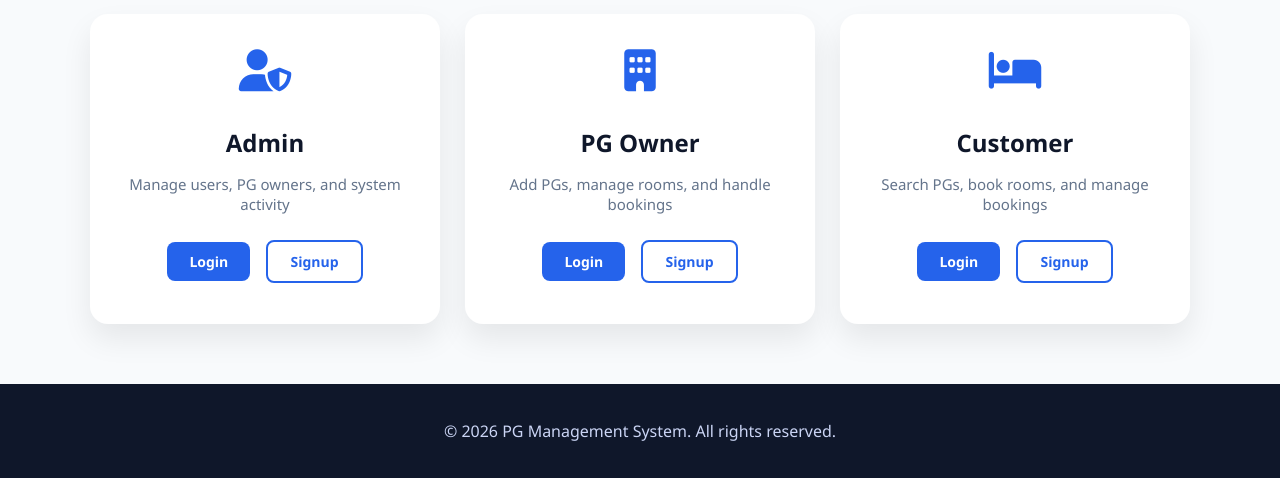
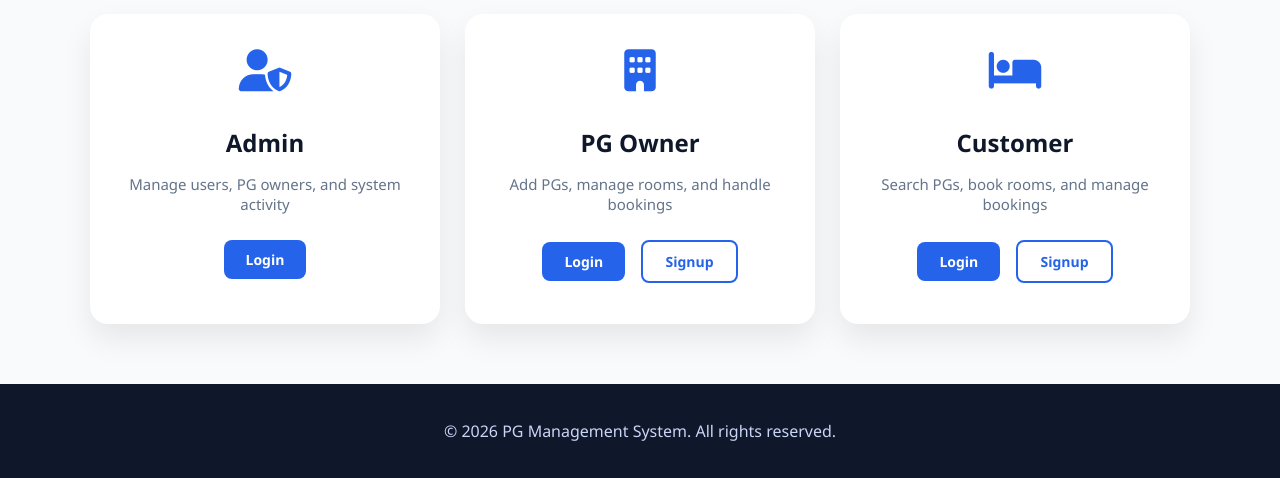
Before and after one commit to ArthihanV/pg-management-system, a Django app: page / in a window 1280 px wide. Shown: the part 338-816 px from the top of the page. Run offline with Django 3.2, Linux system fonts and the light colour scheme.

Commit message:
remove admin signup

```diff
--- a/pg_management/core/templates/index.html
+++ b/pg_management/core/templates/index.html
@@ -27,7 +27,7 @@
         <h2>Admin</h2>
         <p>Manage users, PG owners, and system activity</p>
         <a href="{% url 'login' 'ADMIN' %}" class="btn primary">Login</a>
-        <a href="{% url 'signup' 'ADMIN' %}" class="btn outline">Signup</a>
+        {% comment %} <a href="{% url 'signup' 'ADMIN' %}" class="btn outline">Signup</a> {% endcomment %}
     </div>
 
     <div class="role-card">
```
